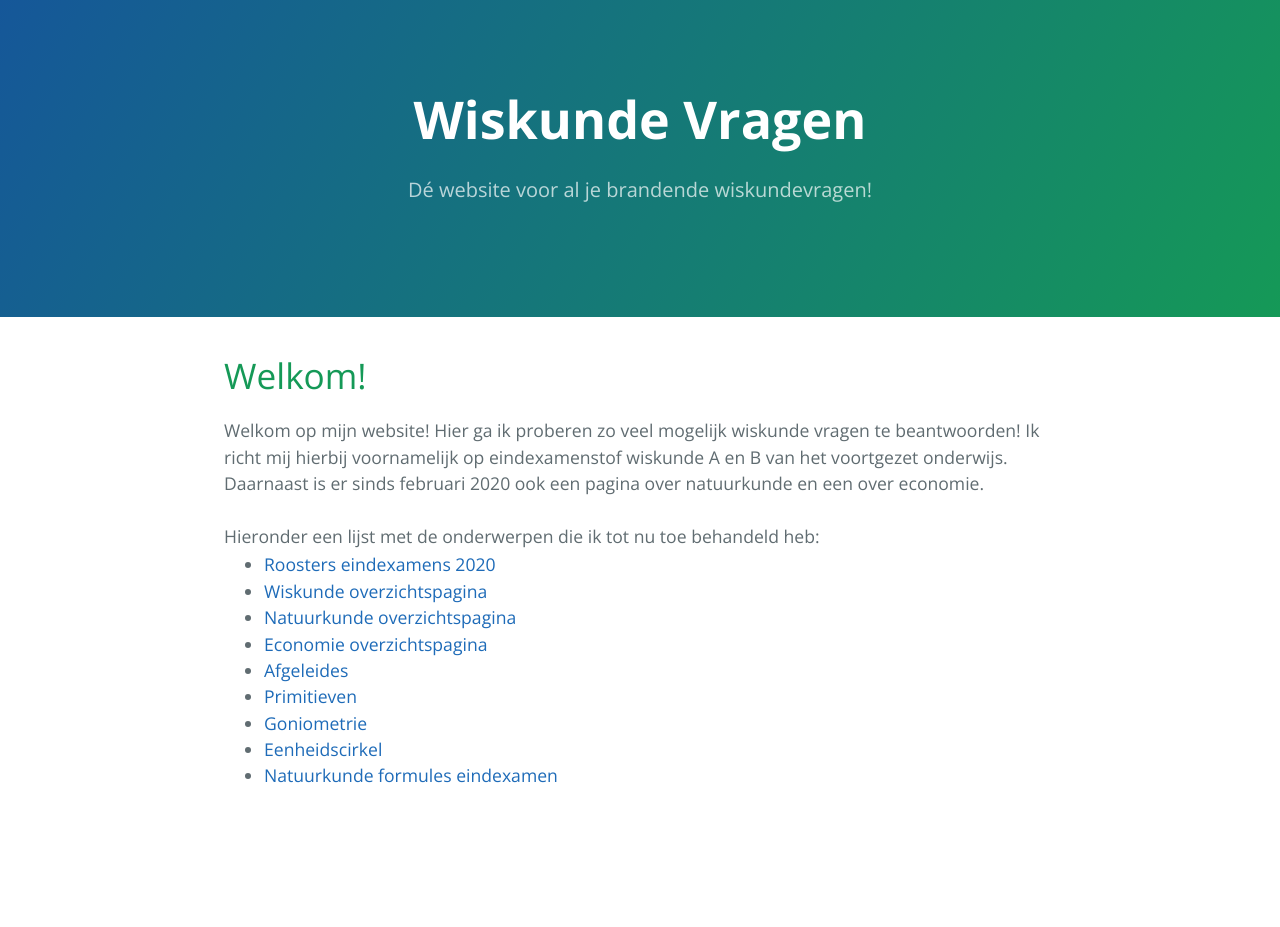
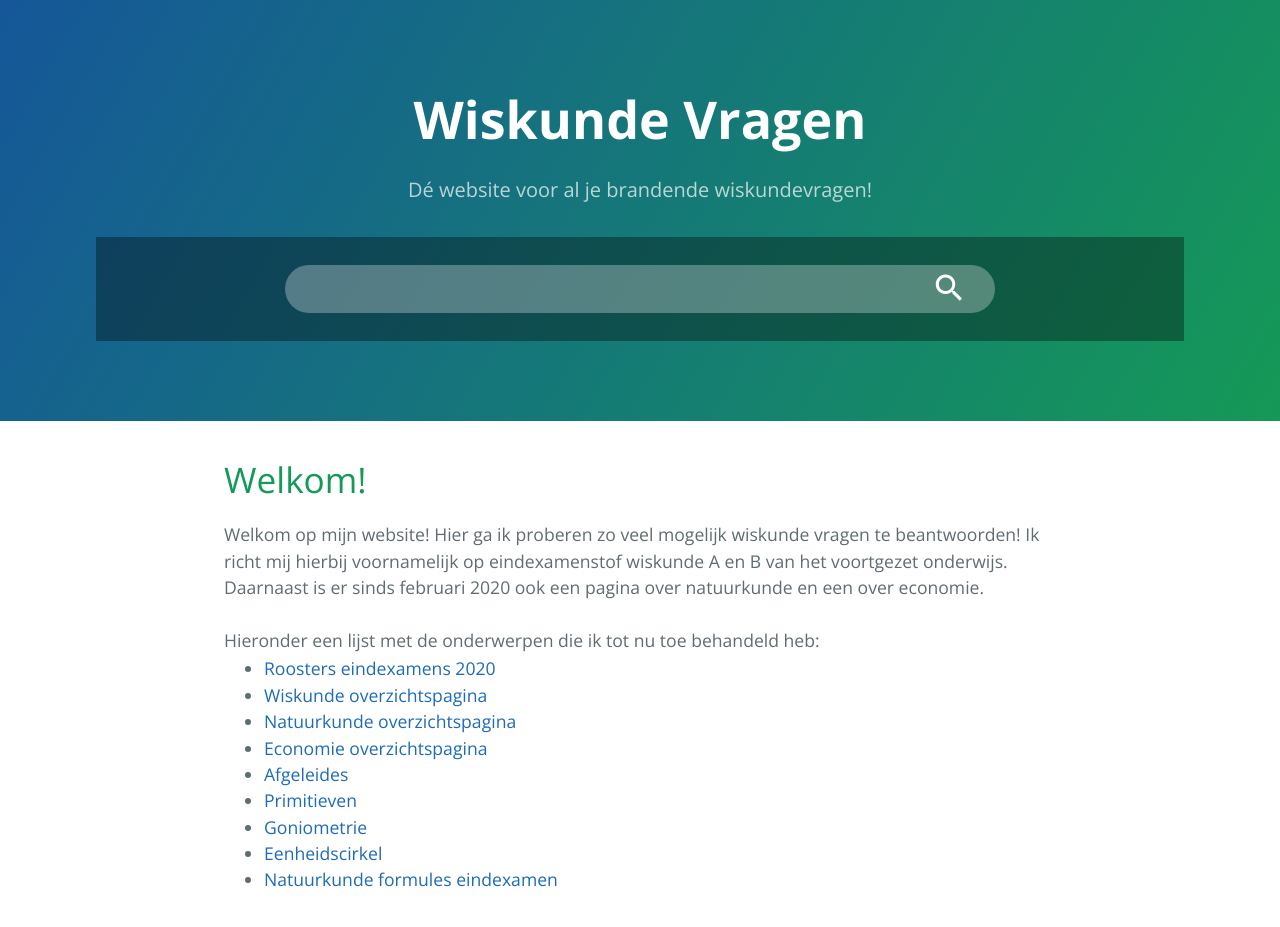
Before and after one commit to wiskundevragen/wiskundevragen.github.io, a Jekyll site: the page built from index.html, in a window 1280 px wide. Built offline with Jekyll 4.4.1, drawn with Linux system fonts in a browser that asks for light colours; before the commit the page ends 900 px from its top, so only the background shows below that.

Commit message:
add search bar probably

```diff
--- a/_layouts/default.html
+++ b/_layouts/default.html
@@ -10,6 +10,7 @@
 		gtag('config', '{{ site.google_analytics }}');
 	</script>
 	<meta charset="UTF-8">
+	<link href="https://fonts.googleapis.com/icon?family=Material+Icons" rel="stylesheet">
 
 	{% if page.latex %}
 	<script src="https://polyfill.io/v3/polyfill.min.js?features=es6"></script>
@@ -42,6 +43,16 @@
 		{% if page.home != true %}
 		<a href="https://wiskundevragen.github.io/" class="btn">Homepagina</a>
 		{% endif %}
+		<center>
+			<div id="searchBoxO">
+				<div id="searchBox">
+					<i class='material-icons' id='balance'>search</i>
+					<input type="text" id="search" autocomplete="off">
+					<i class='material-icons' type='submit' id='searchIcon' title="Doorzoek WiskundeVragen">search</i>
+					<span id='searchHelp'></span>
+				</div>
+			</div>
+		</center>
 	</header>
 
 	<main id="content" class="main-content" role="main">
@@ -61,10 +72,6 @@
 			{% endfor %}
 		</ul>
 		{% endif %}
-		<!--<footer class="site-footer">
-			<span class="site-footer-credits">Gemaakt door <a href='https://linkedin.com/in/stan-van-baarsen'>Stan van
-					Baarsen</a>.</span>
-		</footer>-->
 	</main>
 </body>
 
--- a/_sass/jekyll-theme-cayman.scss
+++ b/_sass/jekyll-theme-cayman.scss
@@ -381,3 +381,57 @@ a {
 table tr:nth-of-type(2n + 1) {
   background: #f4f4f4;
 }
+
+#searchBoxO {
+  padding: 28px 0;
+  background: rgba(0, 0, 0, 0.35);
+}
+
+#searchBox {
+  width: 77.5%;
+  max-width: 710px;
+  background: rgba(255, 255, 255, 0.29);
+  cursor: text;
+  height: 48px;
+  border-radius: 28px;
+  text-align: left;
+  text-align: center;
+}
+
+#balance {
+  color: rgba(0, 0, 0, 0) !important;
+  cursor: text;
+}
+
+#searchIcon,
+#balance {
+  display: inline-block;
+  color: white;
+  font-size: 36px;
+  top: 5px;
+  position: relative;
+}
+
+#searchIcon {
+  cursor: pointer;
+  right: 4px;
+}
+
+#search {
+  cursor: text;
+  color: white;
+  top: -6px;
+  position: relative;
+  font-size: 18px;
+  height: 100%;
+  width: calc(100% - 128px);
+  display: inline-block;
+  background: rgba(0, 0, 0, 0);
+  text-align: center;
+  padding: 0 12px;
+  border: none;
+}
+
+#search:focus {
+  outline: none;
+}
```
